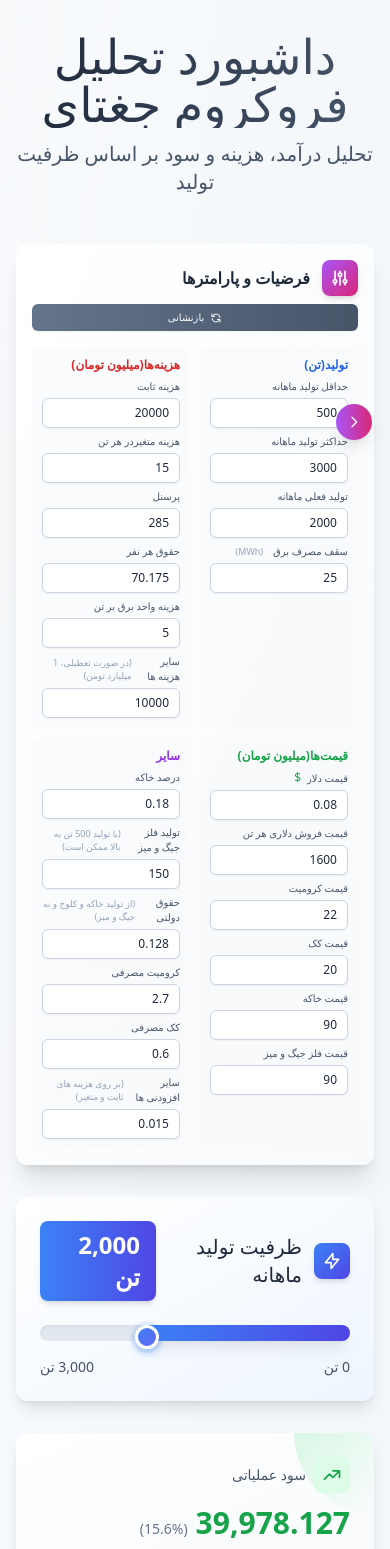
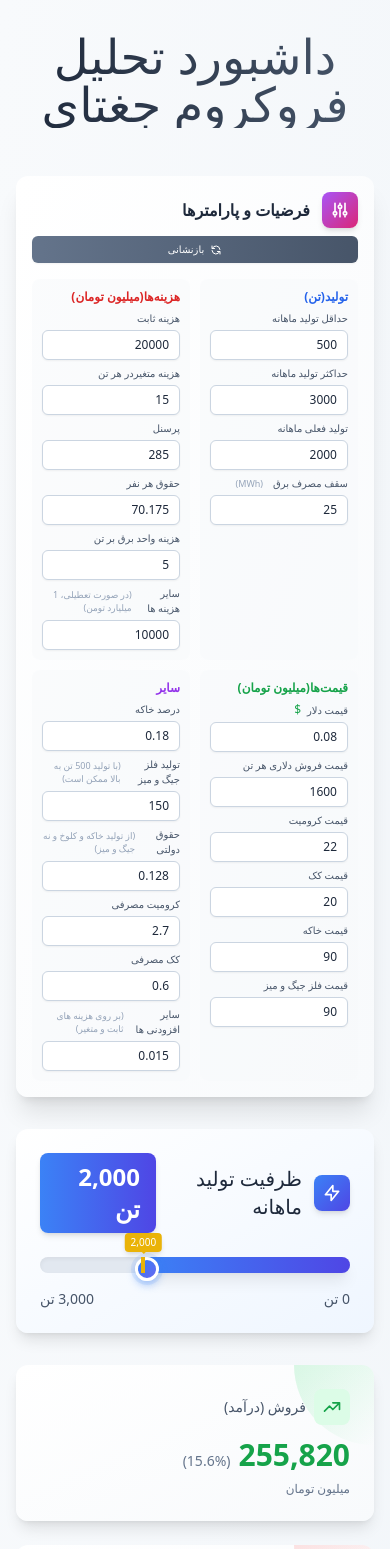
Before and after one commit to AliEmamian/part, a Next.js app: page / in a window 390 px wide. Shown: the top 1549 px of the page. Built offline with nearby package versions, Linux system fonts and the light colour scheme.

Commit message:
Refactor Home page layout by removing the Assumptions Panel toggle functionality and updating the display of revenue and costs summary cards for improved clarity and responsiveness. Enhance CapacitySlider to visually indicate the initial capacity with a marker.

```diff
--- a/app/page.tsx
+++ b/app/page.tsx
@@ -13,7 +13,6 @@ export default function Home() {
   const [selectedCapacity, setSelectedCapacity] = useState<number>(2000);
   const [initialCapacity, setInitialCapacity] = useState<number>(2000);
   const [loading, setLoading] = useState(true);
-  const [isPanelOpen, setIsPanelOpen] = useState(true);
   const [calculationResult, setCalculationResult] = useState(
     calculate(2000, {})
   );
@@ -83,47 +82,18 @@ export default function Home() {
           <h1 className="mb-3 bg-gradient-to-r from-slate-800 to-slate-600 bg-clip-text text-5xl font-normal text-transparent dark:from-slate-100 dark:to-slate-300">
             داشبورد تحلیل فروکروم جغتای
           </h1>
-          <p className="text-xl font-normal text-slate-600 dark:text-slate-400">
-            تحلیل درآمد، هزینه و سود بر اساس ظرفیت تولید
-          </p>
         </header>
 
         {/* Main Layout: Assumptions Panel on left, Content on right */}
-        <div className={`grid gap-8 transition-all duration-300 ${
-          isPanelOpen
-            ? 'lg:grid-cols-[320px_1fr] xl:grid-cols-[350px_1fr]'
-            : 'lg:grid-cols-[0_1fr]'
-        }`}>
+        <div className="grid gap-8 lg:grid-cols-[320px_1fr] xl:grid-cols-[350px_1fr]">
           {/* Left Column: Assumptions Panel */}
-          <div className={`lg:sticky lg:top-8 lg:h-fit transition-all duration-300 ${
-            isPanelOpen ? 'opacity-100 translate-x-0' : 'opacity-0 -translate-x-full lg:w-0 overflow-hidden'
-          }`}>
+          <div className="lg:sticky lg:top-8 lg:h-fit">
             <AssumptionsPanel
               assumptions={assumptions}
               onAssumptionChange={handleAssumptionChange}
               onReset={handleReset}
             />
           </div>
-
-          {/* Toggle Button */}
-          <button
-            onClick={() => setIsPanelOpen(!isPanelOpen)}
-            className={`fixed top-1/2 z-50 -translate-y-1/2 rounded-full bg-gradient-to-r from-purple-500 to-pink-600 p-2.5 shadow-lg transition-all duration-300 hover:scale-110 hover:shadow-xl ${
-              isPanelOpen
-                ? 'left-[336px] xl:left-[366px]'
-                : 'right-4'
-            }`}
-            aria-label={isPanelOpen ? 'بستن پنل فرضیات' : 'باز کردن پنل فرضیات'}
-          >
-            <svg
-              className={`h-4 w-4 text-white transition-transform duration-300 ${isPanelOpen ? 'rotate-180' : ''}`}
-              fill="none"
-              stroke="currentColor"
-              viewBox="0 0 24 24"
-            >
-              <path strokeLinecap="round" strokeLinejoin="round" strokeWidth={2} d="M15 19l-7-7 7-7" />
-            </svg>
-          </button>
 
           {/* Right Column: Main Content */}
           <div className="space-y-8">
@@ -148,18 +118,17 @@ export default function Home() {
                       </svg>
                     </div>
                     <h3 className="text-sm font-normal text-slate-600 dark:text-slate-400">
-                  سود عملیاتی
+                    فروش (درآمد)
                     </h3>
                   </div>
                   <div className="flex items-baseline gap-2">
                     <p
-                  className={`text-3xl font-bold transition-colors ${
-                    calculationResult.profit.operating >= 0
+                      className={`text-3xl font-bold transition-colors ${calculationResult.revenue.total >= 0
                           ? 'text-green-600 dark:text-green-400'
                           : 'text-red-600 dark:text-red-400'
                         }`}
                     >
-                  {(calculationResult.profit.operating ).toLocaleString('en-US')}
+                      {(calculationResult.revenue.total).toLocaleString('en-US')}
                     </p>
                     <span className="text-sm font-medium text-slate-500">
                       ({calculationResult.revenue.total > 0
@@ -185,7 +154,7 @@ export default function Home() {
                     </h3>
                   </div>
                   <p className="text-3xl font-bold text-red-600 transition-colors dark:text-red-400">
-                {(calculationResult.costs.total ).toLocaleString('en-US')}
+                    {(calculationResult.costs.total).toLocaleString('en-US')}
                   </p>
                   <p className="mt-2 text-xs font-medium text-slate-500">میلیون تومان</p>
                 </div>
@@ -206,13 +175,12 @@ export default function Home() {
                   </div>
                   <div className="flex items-baseline gap-2">
                     <p
-                  className={`text-3xl font-bold transition-colors ${
-                    calculationResult.profit.net >= 0
+                      className={`text-3xl font-bold transition-colors ${calculationResult.profit.net >= 0
                           ? 'text-green-600 dark:text-green-400'
                           : 'text-red-600 dark:text-red-400'
                         }`}
                     >
-                  {(calculationResult.profit.net ).toLocaleString('en-US')}
+                      {(calculationResult.profit.net).toLocaleString('en-US')}
                     </p>
                     <span className="text-sm font-medium text-slate-500">
                       ({calculationResult.revenue.total > 0
@@ -247,7 +215,7 @@ export default function Home() {
                       <span className="font-medium text-slate-700 dark:text-slate-300">فروش کلوخه:</span>
                       <div className="flex items-center gap-4">
                         <span className="font-medium">
-                      {(calculationResult.revenue.klohe ).toLocaleString('en-US')}
+                          {(calculationResult.revenue.klohe).toLocaleString('en-US')}
                         </span>
                         <span className="text-sm text-slate-500">
                           ({calculationResult.revenue.total > 0
@@ -260,7 +228,7 @@ export default function Home() {
                       <span className="font-medium text-slate-700 dark:text-slate-300">فروش خاکه:</span>
                       <div className="flex items-center gap-4">
                         <span className="font-medium">
-                      {(calculationResult.revenue.khake ).toLocaleString('en-US')}
+                          {(calculationResult.revenue.khake).toLocaleString('en-US')}
                         </span>
                         <span className="text-sm text-slate-500">
                           ({calculationResult.revenue.total > 0
@@ -273,7 +241,7 @@ export default function Home() {
                       <span className="font-medium text-slate-700 dark:text-slate-300">فروش جیگ و میز:</span>
                       <div className="flex items-center gap-4">
                         <span className="font-medium">
-                      {(calculationResult.revenue.jigMiz ).toLocaleString('en-US')}
+                          {(calculationResult.revenue.jigMiz).toLocaleString('en-US')}
                         </span>
                         <span className="text-sm text-slate-500">
                           ({calculationResult.revenue.total > 0
@@ -286,7 +254,7 @@ export default function Home() {
                       <span className="text-green-700 dark:text-green-300">جمع درآمدها:</span>
                       <div className="flex items-center gap-4">
                         <span className="text-green-600 dark:text-green-400">
-                      {(calculationResult.revenue.total ).toLocaleString('en-US')}
+                          {(calculationResult.revenue.total).toLocaleString('en-US')}
                         </span>
                         <span className="text-sm text-slate-500">
                           (100.0%)
@@ -310,7 +278,7 @@ export default function Home() {
                         <span className="font-medium text-slate-700 dark:text-slate-300">هزینه ثابت:</span>
                         <div className="flex items-center gap-4">
                           <span className="font-medium">
-                        {(calculationResult.costs.fixed ).toLocaleString('en-US')}
+                            {(calculationResult.costs.fixed).toLocaleString('en-US')}
                           </span>
                           <span className="text-sm text-slate-500">
                             ({calculationResult.revenue.total > 0
@@ -323,7 +291,7 @@ export default function Home() {
                         <span className="font-medium text-slate-700 dark:text-slate-300">هزینه متغیر:</span>
                         <div className="flex items-center gap-4">
                           <span className="font-medium">
-                        {(calculationResult.costs.variable ).toLocaleString('en-US')}
+                            {(calculationResult.costs.variable).toLocaleString('en-US')}
                           </span>
                           <span className="text-sm text-slate-500">
                             ({calculationResult.revenue.total > 0
@@ -336,7 +304,7 @@ export default function Home() {
                         <span className="font-medium text-slate-700 dark:text-slate-300">بهای کک:</span>
                         <div className="flex items-center gap-4">
                           <span className="font-medium">
-                        {(calculationResult.costs.coke ).toLocaleString('en-US')}
+                            {(calculationResult.costs.coke).toLocaleString('en-US')}
                           </span>
                           <span className="text-sm text-slate-500">
                             ({calculationResult.revenue.total > 0
@@ -349,7 +317,7 @@ export default function Home() {
                         <span className="font-medium text-slate-700 dark:text-slate-300">بهای کرومیت:</span>
                         <div className="flex items-center gap-4">
                           <span className="font-medium">
-                        {(calculationResult.costs.chromite ).toLocaleString('en-US')}
+                            {(calculationResult.costs.chromite).toLocaleString('en-US')}
                           </span>
                           <span className="text-sm text-slate-500">
                             ({calculationResult.revenue.total > 0
@@ -362,7 +330,7 @@ export default function Home() {
                         <span className="font-medium text-slate-700 dark:text-slate-300">هزینه برق:</span>
                         <div className="flex items-center gap-4">
                           <span className="font-medium">
-                        {(calculationResult.costs.electricity ).toLocaleString('en-US')}
+                            {(calculationResult.costs.electricity).toLocaleString('en-US')}
                           </span>
                           <span className="text-sm text-slate-500">
                             ({calculationResult.revenue.total > 0
@@ -375,7 +343,7 @@ export default function Home() {
                         <span className="font-medium text-slate-700 dark:text-slate-300">سایر هزینه‌ها:</span>
                         <div className="flex items-center gap-4">
                           <span className="font-medium">
-                        {(calculationResult.costs.other ).toLocaleString('en-US')}
+                            {(calculationResult.costs.other).toLocaleString('en-US')}
                           </span>
                           <span className="text-sm text-slate-500">
                             ({calculationResult.revenue.total > 0
@@ -396,7 +364,7 @@ export default function Home() {
                             calculationResult.costs.coke +
                             calculationResult.costs.chromite +
                             calculationResult.costs.electricity +
-                        calculationResult.costs.other) ).toLocaleString('en-US')}
+                            calculationResult.costs.other)).toLocaleString('en-US')}
                         </span>
                         <span className="text-sm text-slate-500">
                           ({calculationResult.revenue.total > 0
@@ -416,7 +384,7 @@ export default function Home() {
                       <span className="font-semibold text-blue-700 dark:text-blue-300">حقوق دولتی:</span>
                       <div className="flex items-center gap-4">
                         <span className="font-bold text-blue-600 dark:text-blue-400">
-                      {(calculationResult.costs.governmentFee ).toLocaleString('en-US')}
+                          {(calculationResult.costs.governmentFee).toLocaleString('en-US')}
                         </span>
                         <span className="text-sm text-slate-500">
                           ({calculationResult.revenue.total > 0
@@ -431,7 +399,7 @@ export default function Home() {
                       <span className="text-red-700 dark:text-red-300">جمع کل هزینه‌ها:</span>
                       <div className="flex items-center gap-4">
                         <span className="text-red-600 dark:text-red-400">
-                      {(calculationResult.costs.total ).toLocaleString('en-US')}
+                          {(calculationResult.costs.total).toLocaleString('en-US')}
                         </span>
                         <span className="text-sm text-slate-500">
                           ({calculationResult.revenue.total > 0
--- a/components/CapacitySlider.tsx
+++ b/components/CapacitySlider.tsx
@@ -14,6 +14,7 @@ export default function CapacitySlider({
   const minCapacity = 0;
   const maxCapacity = 3000;
   const percentage = ((capacity - minCapacity) / (maxCapacity - minCapacity)) * 100;
+  const initialPercentage = ((initialCapacity - minCapacity) / (maxCapacity - minCapacity)) * 100;
   const changePercentage = initialCapacity > 0
     ? ((capacity - initialCapacity) / initialCapacity) * 100
     : 0;
@@ -61,6 +62,25 @@ export default function CapacitySlider({
             width: `${percentage}%`,
           }}
         />
+        {/* نشانگر مقدار پیش‌فرض */}
+        {initialCapacity > 0 && (
+          <div
+            className="absolute top-0 h-4 w-1 bg-yellow-500 dark:bg-yellow-400 pointer-events-none z-20 shadow-md"
+            style={{
+              right: `calc(${initialPercentage}% - 2px)`,
+            }}
+            title={`مقدار پیش‌فرض: ${initialCapacity.toLocaleString('en-US')} تن`}
+          >
+            <div className="absolute -top-6 right-1/2 translate-x-1/2 whitespace-nowrap">
+              <div className="relative bg-yellow-500 dark:bg-yellow-400 text-white text-[10px] font-medium px-1.5 py-0.5 rounded shadow-md">
+                {initialCapacity.toLocaleString('en-US')}
+                <div className="absolute top-full right-1/2 translate-x-1/2 -translate-y-1/2">
+                  <div className="w-0 h-0 border-l-4 border-r-4 border-t-4 border-transparent border-t-yellow-500 dark:border-t-yellow-400"></div>
+                </div>
+              </div>
+            </div>
+          </div>
+        )}
         <input
           type="range"
           min={minCapacity}
```
Lines whose indentation alone changed are shown as unchanged.
